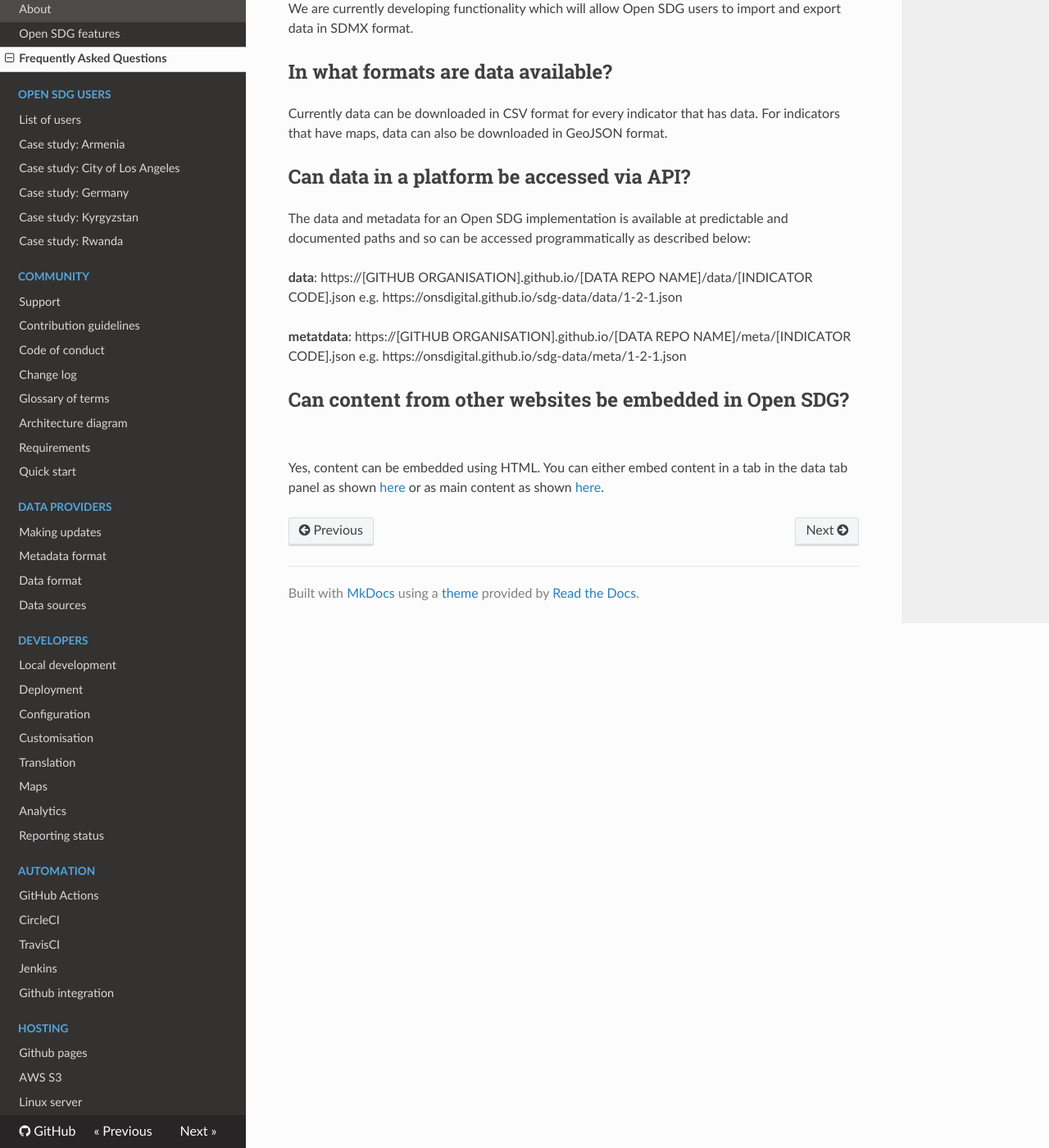
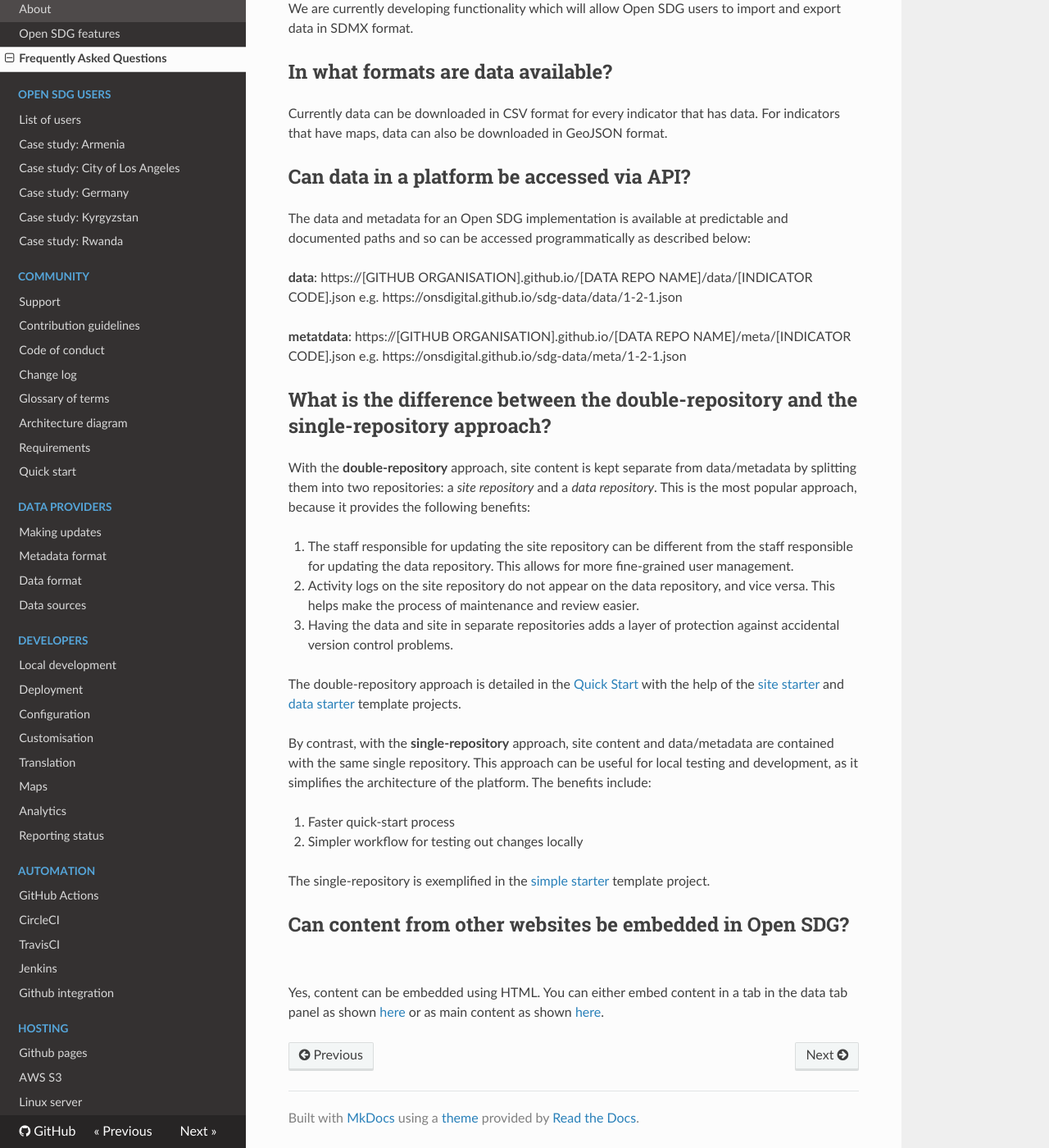
Before and after one commit to open-sdg/open-sdg, an MkDocs documentation site: the page built from docs/faq.md, in a window 1280 px wide and 1400 px high, scrolled down 1497 px. Shown: the whole window at 82% size. Built offline with MkDocs 1.6.1, drawn with Linux system fonts in a browser that asks for light colours; nearby versions of some CDN libraries; old or Windows-style settings are respelled for this version of MkDocs.

Commit message:
Add notes to the FAQ about double vs single repo

```diff
--- a/docs/faq.md
+++ b/docs/faq.md
@@ -60,6 +60,23 @@ The data and metadata for an Open SDG implementation is available at predictable
 
 **metatdata**: https://[GITHUB ORGANISATION].github.io/[DATA REPO NAME]/meta/[INDICATOR CODE].json e.g. https://onsdigital.github.io/sdg-data/meta/1-2-1.json
 
+## What is the difference between the double-repository and the single-repository approach?
+
+With the **double-repository** approach, site content is kept separate from data/metadata by splitting them into two repositories: a *site repository* and a *data repository*. This is the most popular approach, because it provides the following benefits:
+
+1. The staff responsible for updating the site repository can be different from the staff responsible for updating the data repository. This allows for more fine-grained user management.
+2. Activity logs on the site repository do not appear on the data repository, and vice versa. This helps make the process of maintenance and review easier.
+3. Having the data and site in separate repositories adds a layer of protection against accidental version control problems.
+
+The double-repository approach is detailed in the [Quick Start](https://open-sdg.readthedocs.io/en/latest/quick-start/) with the help of the [site starter](https://github.com/open-sdg/open-sdg-site-starter) and [data starter](https://github.com/open-sdg/open-sdg-data-starter) template projects.
+
+By contrast, with the **single-repository** approach, site content and data/metadata are contained with the same single repository. This approach can be useful for local testing and development, as it simplifies the architecture of the platform. The benefits include:
+
+1. Faster quick-start process
+2. Simpler workflow for testing out changes locally
+
+The single-repository is exemplified in the [simple starter](https://github.com/open-sdg/open-sdg-simpler-starter) template project.
+
 ## Can content from other websites be embedded in Open SDG?
 
 Yes, content can be embedded using HTML. You can either embed content in a tab in the data tab panel as shown [here](https://sustainabledevelopment-uk.github.io/3-4-2/) or as main content as shown [here](https://sustainabledevelopment-uk.github.io/17-13-1/).
```
